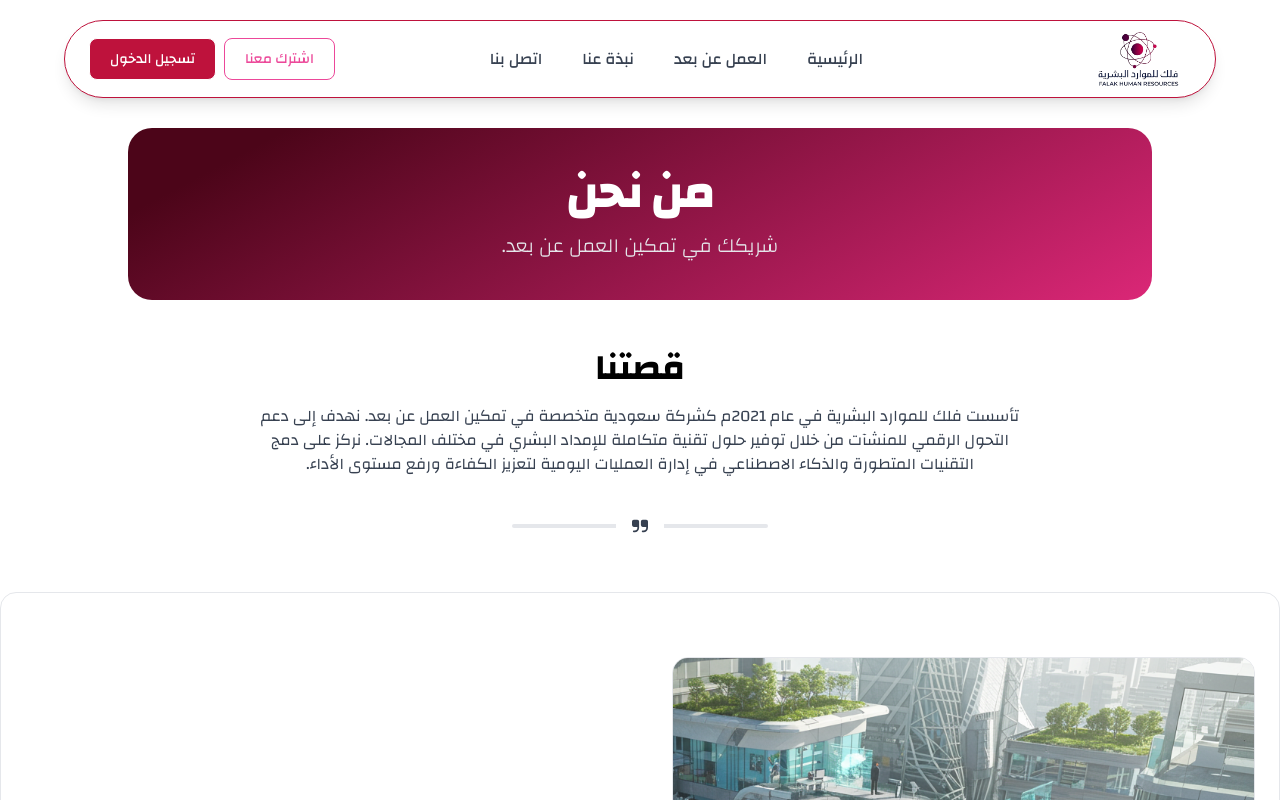
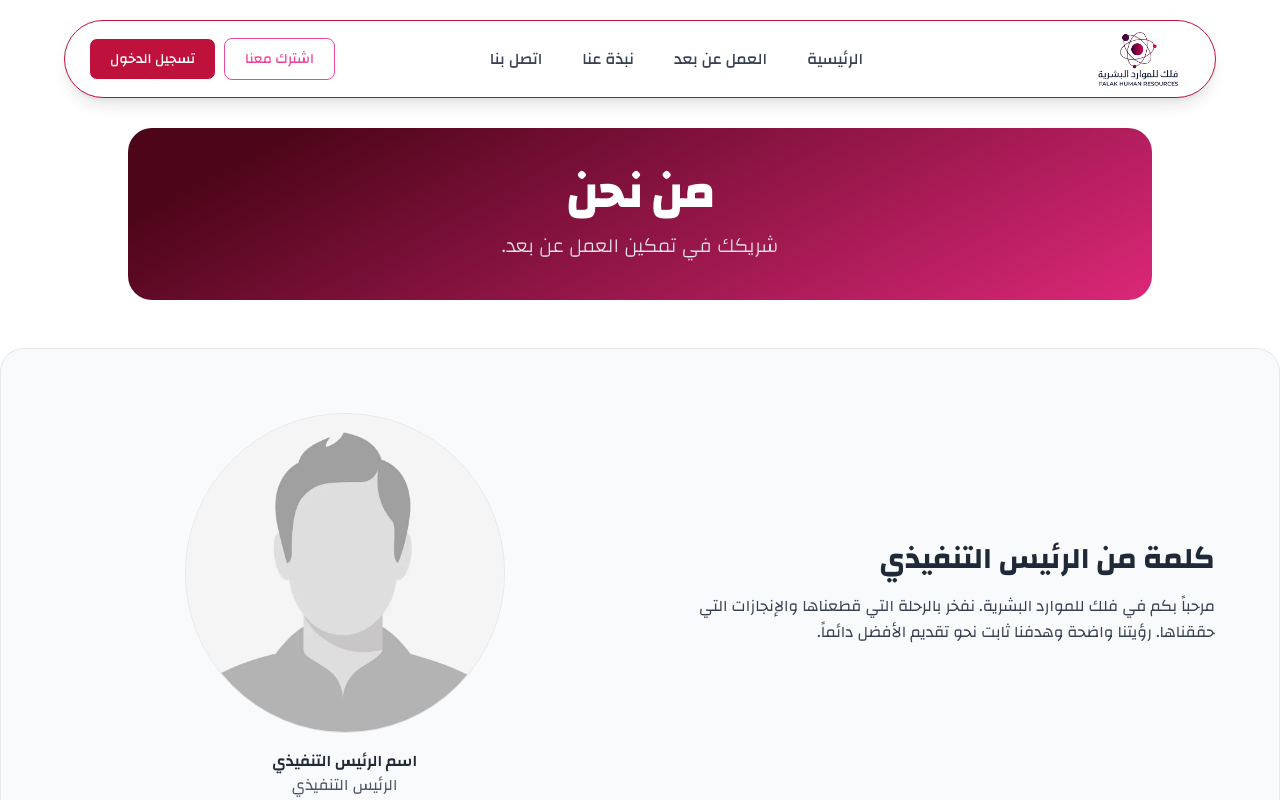
Before and after one commit to Abubakr-Alsheikh/falak-hr, a React (Vite) app: page /about-us in a window 1280 px wide. Shown: the top 800 px of the page. Built offline with nearby package versions, Linux system fonts and the light colour scheme.

Commit message:
Adding CEO Messages component

```diff
--- /dev/null
+++ b/src/components/about/CeoMessage.tsx
@@ -0,0 +1,48 @@
+import React from "react";
+import ceoImage from "../../assets/AboutPage/ceo-image.jpg";
+
+interface CeoMessageProps {
+  ceoName: string;
+  ceoTitle: string;
+  message: string;
+  ceoImageUrl?: string;
+}
+
+const CeoMessage: React.FC<CeoMessageProps> = ({
+  ceoName,
+  ceoTitle,
+  message,
+  ceoImageUrl = ceoImage,
+}) => {
+  return (
+    <div className="mx-4 mb-16 rounded-3xl border border-gray-200 bg-gray-50 py-16 shadow-lg md:mx-0">
+      <div className="container mx-auto px-4 md:px-16">
+        <div className="grid grid-cols-1 items-center gap-8 md:grid-cols-2">
+          <div className="text-right">
+            <h2 className="mb-4 text-3xl font-bold text-gray-800">
+              كلمة من الرئيس التنفيذي
+            </h2>
+            <p className="mb-6 leading-relaxed text-gray-700">{message}</p>
+          </div>
+          <div className="flex flex-col-reverse items-center justify-center text-center">
+            <div className="mt-4">
+              <p className="font-semibold text-gray-800">{ceoName}</p>
+              <p className="text-gray-600">{ceoTitle}</p>
+            </div>
+            {ceoImageUrl && (
+              <div className="max-h-80 max-w-80 overflow-hidden rounded-full border border-gray-200">
+                <img
+                  src={ceoImageUrl}
+                  alt={`صورة ${ceoName}`}
+                  className="h-full w-full object-cover"
+                />
+              </div>
+            )}
+          </div>
+        </div>
+      </div>
+    </div>
+  );
+};
+
+export default CeoMessage;
--- a/src/pages/AboutUs.tsx
+++ b/src/pages/AboutUs.tsx
@@ -1,11 +1,17 @@
 import React from "react";
 import AboutUsTitle from "../components/about/AboutUsTitle";
 import AboutUsContent from "../components/about/AboutUsContent";
+import CeoMessage from "../components/about/CeoMessage";
 
 const AboutUs: React.FC = () => {
   return (
     <div className="container mx-auto mt-32">
       <AboutUsTitle />
+      <CeoMessage
+        ceoName="اسم الرئيس التنفيذي"
+        ceoTitle="الرئيس التنفيذي"
+        message="مرحباً بكم في فلك للموارد البشرية. نفخر بالرحلة التي قطعناها والإنجازات التي حققناها. رؤيتنا واضحة وهدفنا ثابت نحو تقديم الأفضل دائماً."
+      />
       <AboutUsContent />
     </div>
   );
```
Also changed, not shown: src/assets/AboutPage/ceo-image.jpg (added).
